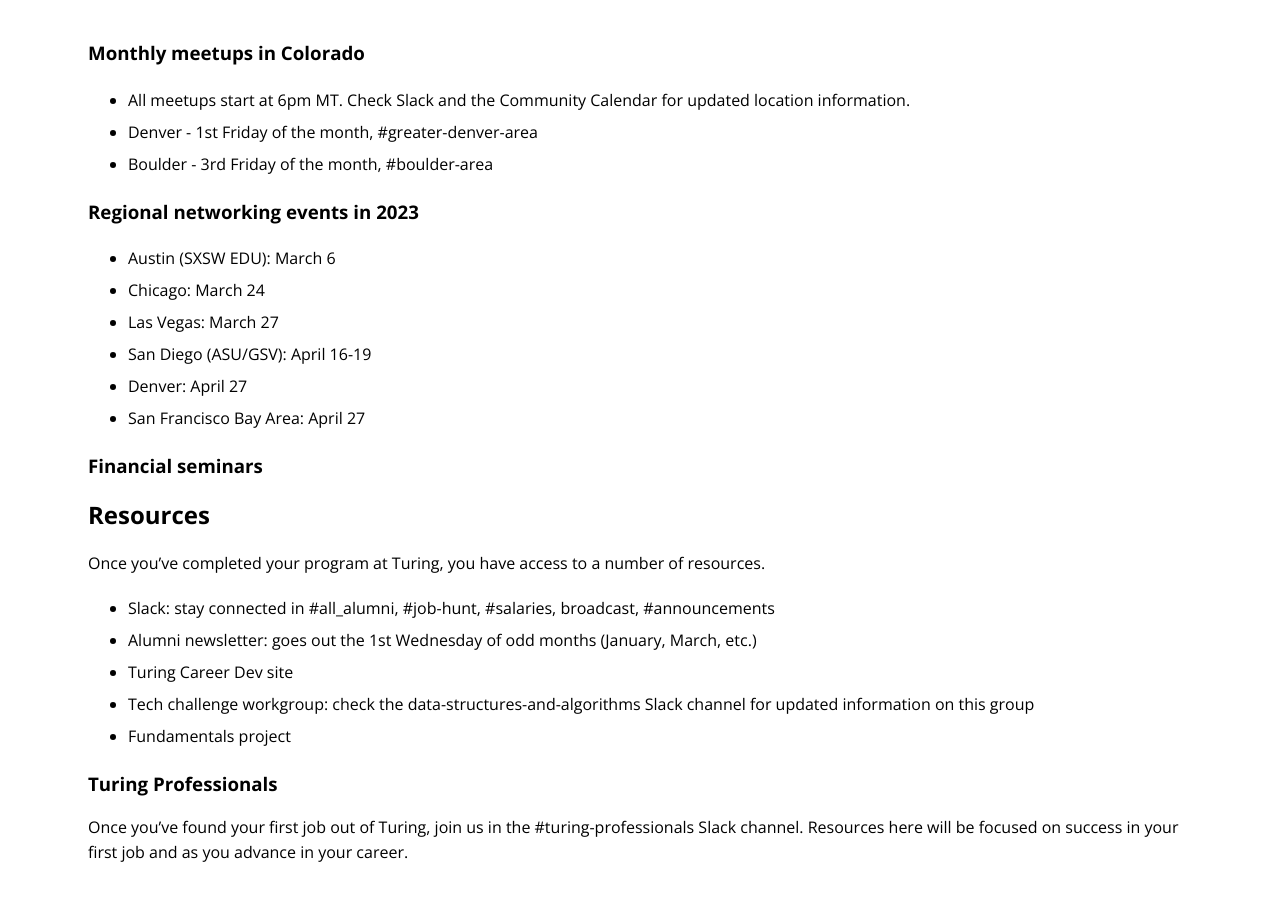
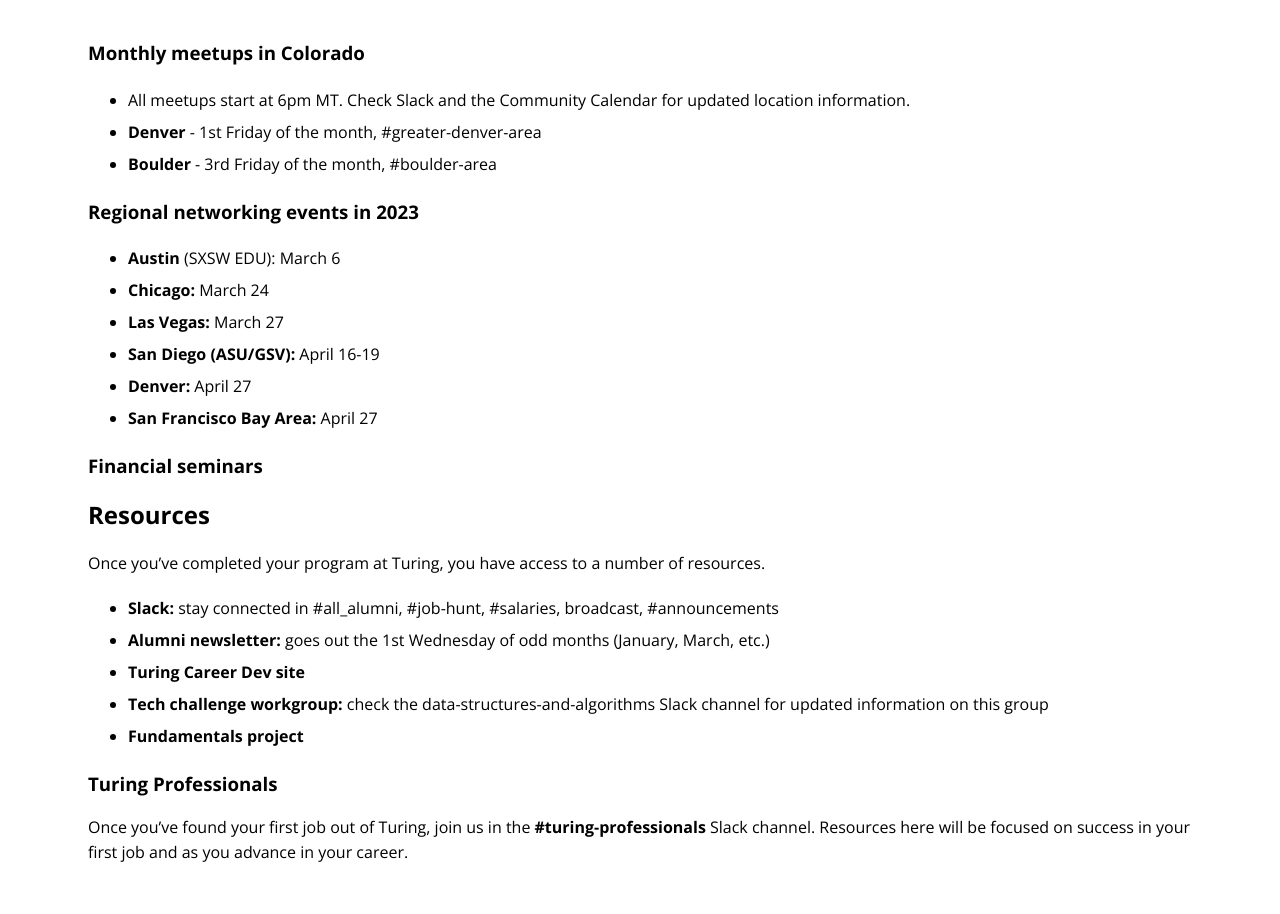
Before and after one commit to turingschool/alumni-site, a Jekyll site: the page built from connect.md, in a window 1280 px wide and 1400 px high, scrolled down 471 px. Shown: the part 326-1240 px from the top of the window. Built offline with Jekyll 4.4.1, drawn with Linux system fonts in a browser that asks for light colours; nearby versions of some CDN libraries; comment, search, counter and statistics services are not loaded; grey boxes are pictures that could not be loaded.

```diff
--- a/connect.md
+++ b/connect.md
@@ -6,7 +6,7 @@ permalink: /connect/
 
 ## Events
 
-The most updated information about in-person and virtual events can be found on the [Turing Community Calendar](https://calendar.google.com/calendar/u/0?cid=Y2FzaW1pcmNyZWF0aXZlLmNvbV9yb25yOWRrOTJuZHZsaHNrMDNrZjhqZDJyb0Bncm91cC5jYWxlbmRhci5nb29nbGUuY29t)
+The most updated information about in-person and virtual events can be found on the [Turing Community Calendar](https://calendar.google.com/calendar/u/0?cid=Y2FzaW1pcmNyZWF0aXZlLmNvbV9yb25yOWRrOTJuZHZsaHNrMDNrZjhqZDJyb0Bncm91cC5jYWxlbmRhci5nb29nbGUuY29t).
 
 
 ### Community Calendar
@@ -24,16 +24,16 @@ The most updated information about in-person and virtual events can be found on
 
 ### Monthly meetups in Colorado
 * All meetups start at 6pm MT. Check Slack and the Community Calendar for updated location information.
-* Denver - 1st Friday of the month, #greater-denver-area
-* Boulder - 3rd Friday of the month, #boulder-area
+* **Denver** - 1st Friday of the month, #greater-denver-area
+* **Boulder** - 3rd Friday of the month, #boulder-area
 
 ### Regional networking events in 2023
-* Austin (SXSW EDU): March 6
-* Chicago: March 24
-* Las Vegas: March 27
-* San Diego (ASU/GSV): April 16-19
-* Denver: April 27
-* San Francisco Bay Area: April 27
+* **Austin** (SXSW EDU): March 6
+* **Chicago:** March 24
+* **Las Vegas:** March 27
+* **San Diego (ASU/GSV):** April 16-19
+* **Denver:** April 27
+* **San Francisco Bay Area:** April 27
 
 ### Financial seminars
 
@@ -41,12 +41,12 @@ The most updated information about in-person and virtual events can be found on
 
 Once you've completed your program at Turing, you have access to a number of resources.
 
-* Slack: stay connected in #all_alumni, #job-hunt, #salaries, broadcast, #announcements
-* Alumni newsletter: goes out the 1st Wednesday of odd months (January, March, etc.)
-* Turing Career Dev site
-* Tech challenge workgroup: check the data-structures-and-algorithms Slack channel for updated information on this group
-* Fundamentals project
+* **Slack:** stay connected in #all_alumni, #job-hunt, #salaries, broadcast, #announcements
+* **Alumni newsletter:** goes out the 1st Wednesday of odd months (January, March, etc.)
+* **Turing Career Dev site**
+* **Tech challenge workgroup:** check the data-structures-and-algorithms Slack channel for updated information on this group
+* **Fundamentals project**
 
 ### Turing Professionals
 
-Once you’ve found your first job out of Turing, join us in the #turing-professionals Slack channel. Resources here will be focused on success in your first job and as you advance in your career.
+Once you’ve found your first job out of Turing, join us in the **#turing-professionals** Slack channel. Resources here will be focused on success in your first job and as you advance in your career.
```
